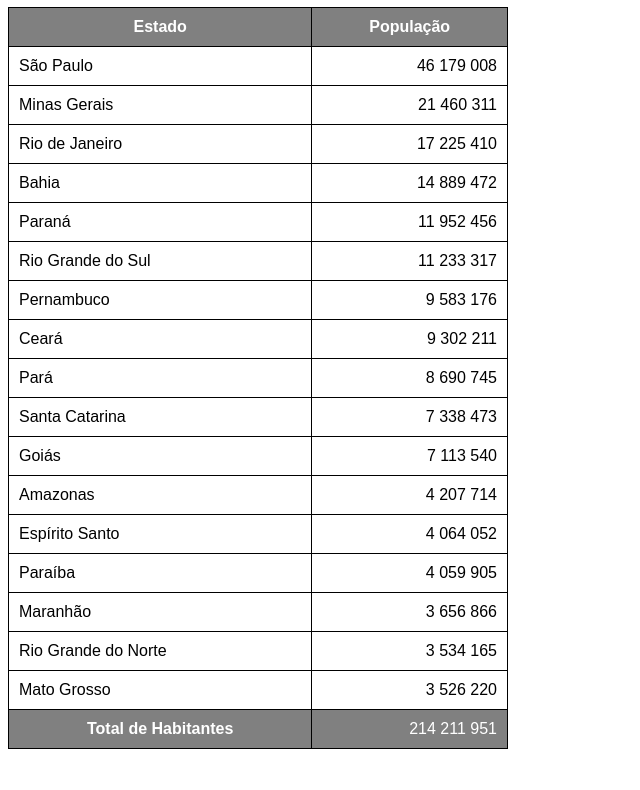
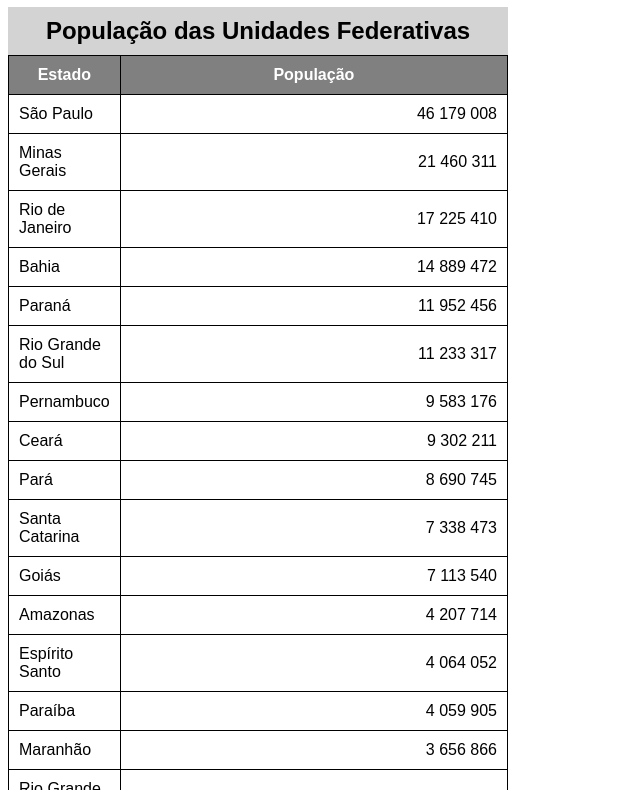
Before and after one commit to tiagojosemainka/html-css, a plain HTML site: page exercicios/ex023/tabela002.html in a window 1280 px wide. Shown: the part 73-863 px from the top of the page, without its empty margins (0-640 px from the left). Before the commit the page ends 830 px from the top, so only its background shows below. Drawn offline with Linux system fonts and the light colour scheme.

Commit message:
atualizado exercício 23

```diff
--- a/exercicios/ex023/tabela002.html
+++ b/exercicios/ex023/tabela002.html
@@ -20,6 +20,13 @@
             th {
                 border: 1px solid black;
                 padding: 10px;
+            }
+
+            caption {
+                font-size: 1.5em;
+                font-weight: bold;
+                padding: 10px;
+                background-color: lightgray;
             }
 
             thead,
@@ -47,10 +54,12 @@
             TR, TD, TH
         -->
         <table>
+            <caption>População das Unidades Federativas
+            </caption>
             <thead>
                 <tr>
-                    <th>Estado</th>
-                    <th>População</th>
+                    <th scope="col" style="width: 50px">Estado</th>
+                    <th scope="col">População</th>
                 </tr>
             </thead>
             <tbody>
@@ -126,7 +135,7 @@
             </tbody>
             <tfoot>
                 <tr>
-                    <th>Total de Habitantes</th>
+                    <th scope="row">Total de Habitantes</th>
                     <td class="num">214 211 951</td>
                 </tr>
             </tfoot>
```
